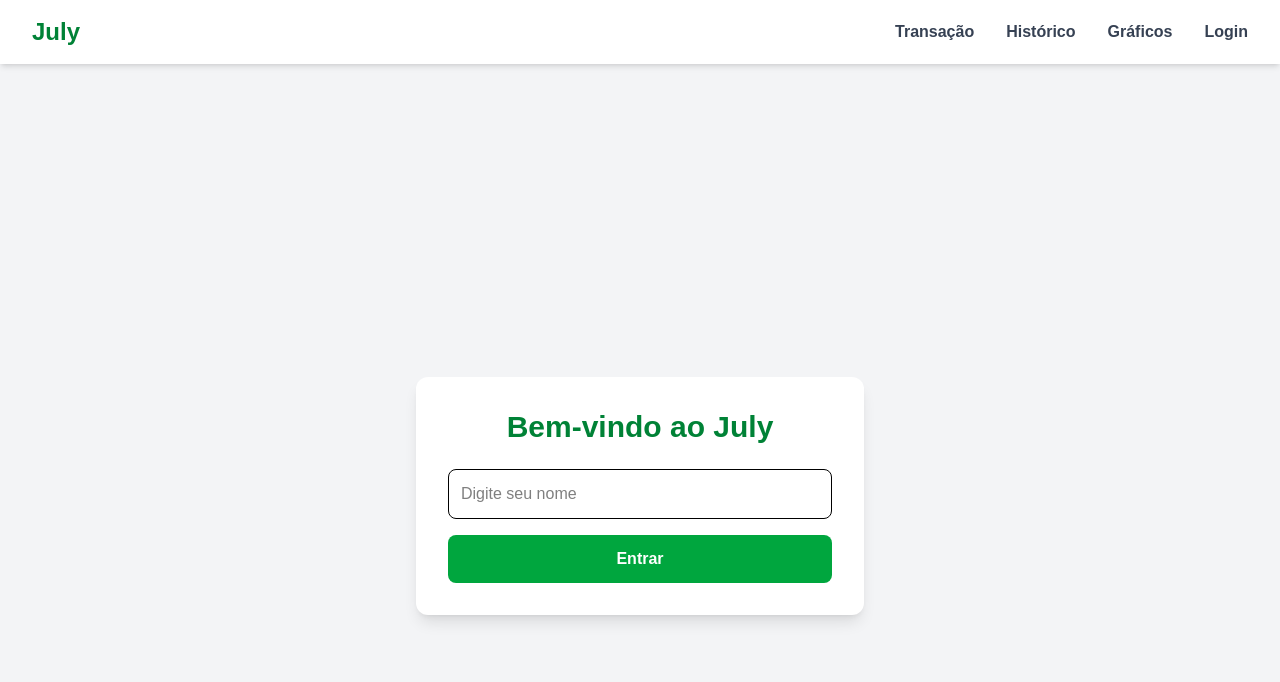
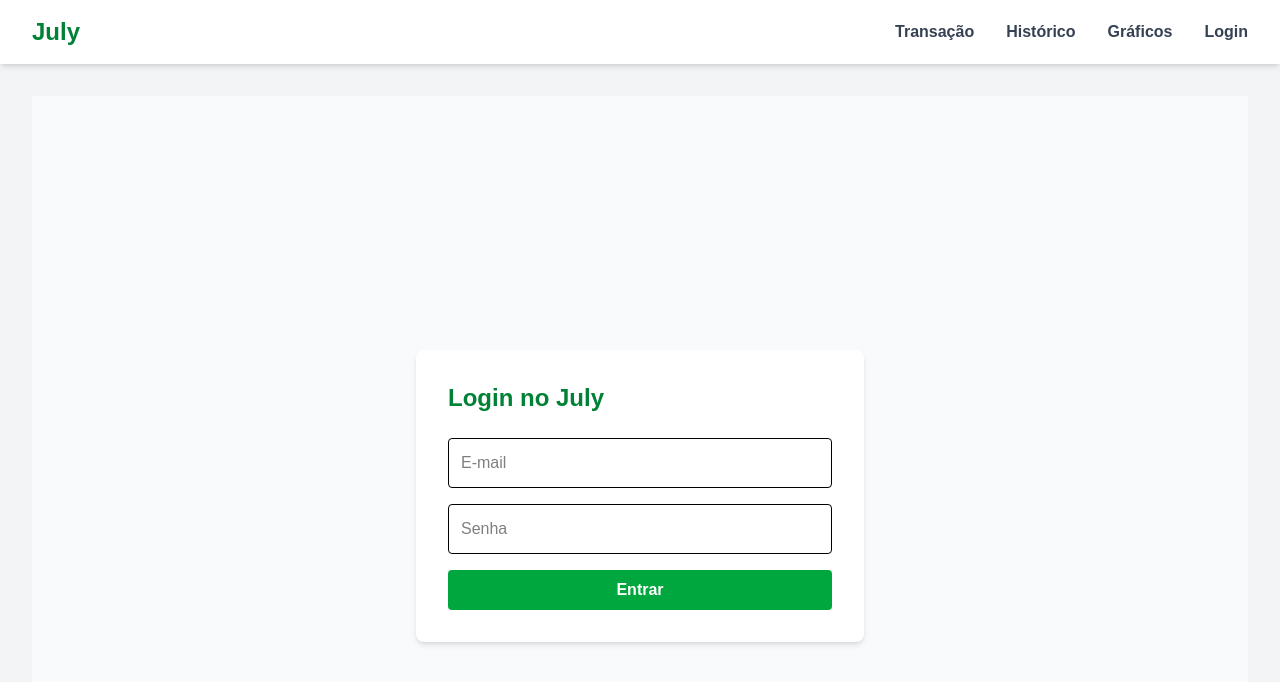
Before and after one commit to minattinho/financeiro, a Next.js app: page /login in a window 1280 px wide. Shown: the top 682 px of the page. Built offline with nearby package versions, Linux system fonts and the light colour scheme.

Commit message:
Update page.js

```diff
--- a/app/login/page.js
+++ b/app/login/page.js
@@ -1,47 +1,61 @@
 "use client";
 
 import { useState } from "react";
+import { useUser } from "../context/UserContext";
 import { useRouter } from "next/navigation";
-import { useUser } from "../context/UserContext";
 
 export default function LoginPage() {
   const { login } = useUser();
   const router = useRouter();
-  const [username, setUsername] = useState("");
+
+  const [email, setEmail] = useState("");
+  const [password, setPassword] = useState("");
+  const [error, setError] = useState("");
 
   const handleSubmit = (e) => {
     e.preventDefault();
-    if (username.trim() !== "") {
-      login(username.trim());
-      router.push("/"); // Redireciona para a página principal depois do login
+    const success = login(email, password);
+    if (success) {
+      router.push("/"); // Redirecionar para a home
+    } else {
+      setError("Credenciais inválidas");
     }
   };
 
   return (
-    <div className="flex flex-col items-center justify-center min-h-screen bg-gray-100 p-4">
-      <div className="bg-white shadow-lg rounded-xl p-8 w-full max-w-md">
-        <h1 className="text-3xl font-bold text-green-700 mb-6 text-center">
-          Bem-vindo ao July
-        </h1>
+    <div className="flex justify-center items-center min-h-screen bg-gray-50">
+      <form
+        onSubmit={handleSubmit}
+        className="bg-white p-8 rounded-lg shadow-md w-full max-w-md"
+      >
+        <h1 className="text-2xl font-bold mb-6 text-green-700">Login no July</h1>
 
-        <form onSubmit={handleSubmit} className="flex flex-col gap-4">
         <input
-            type="text"
-            placeholder="Digite seu nome"
-            value={username}
-            onChange={(e) => setUsername(e.target.value)}
-            className="border rounded-lg p-3 focus:outline-none focus:ring-2 focus:ring-green-400"
+          type="email"
+          placeholder="E-mail"
+          value={email}
+          onChange={(e) => setEmail(e.target.value)}
+          className="w-full p-3 border rounded mb-4"
+          required
+        />
+        <input
+          type="password"
+          placeholder="Senha"
+          value={password}
+          onChange={(e) => setPassword(e.target.value)}
+          className="w-full p-3 border rounded mb-4"
           required
         />
 
+        {error && <div className="text-red-500 mb-4">{error}</div>}
+
         <button
           type="submit"
-            className="bg-green-600 hover:bg-green-700 text-white font-bold py-3 rounded-lg transition-all"
+          className="bg-green-600 hover:bg-green-700 text-white font-bold py-2 px-4 rounded w-full"
         >
           Entrar
         </button>
       </form>
     </div>
-    </div>
   );
 }
```
Lines whose indentation alone changed are shown as unchanged.
